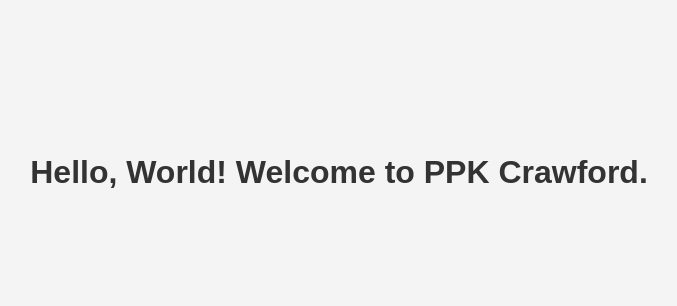
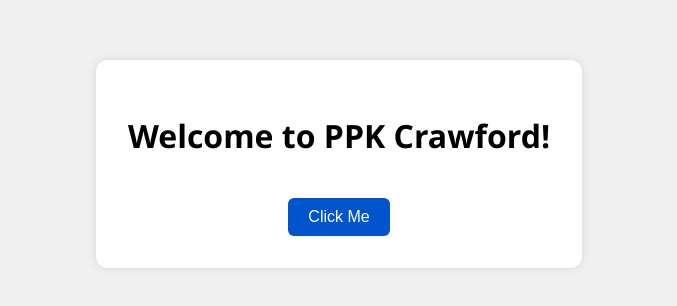
Before and after one commit to phillipcrawford/ppkcrawford-site, a plain HTML site: page index.html in a window 1280 px wide. Shown: the part 236-542 px from the top of the page, without its empty margins (301-978 px from the left). Drawn offline with Linux system fonts and the light colour scheme.

Commit message:
add styles

```diff
--- a/index.html
+++ b/index.html
@@ -2,22 +2,14 @@
 <html lang="en">
 <head>
   <meta charset="UTF-8">
-  <title>Welcome to PPK Crawford</title>
-  <style>
-    body {
-      font-family: Arial, sans-serif;
-      display: flex;
-      height: 100vh;
-      justify-content: center;
-      align-items: center;
-      background-color: #f4f4f4;
-    }
-    h1 {
-      color: #333;
-    }
-  </style>
+  <title>PPK Crawford Interactive</title>
+  <link rel="stylesheet" href="style.css">
 </head>
 <body>
-  <h1>Hello, World! Welcome to PPK Crawford.</h1>
+<div class="container">
+  <h1 id="message">Welcome to PPK Crawford!</h1>
+  <button onclick="changeMessage()">Click Me</button>
+</div>
+<script src="script.js"></script>
 </body>
 </html>
--- /dev/null
+++ b/style.css
@@ -0,0 +1,32 @@
+body {
+  background-color: #f0f0f0;
+  font-family: 'Segoe UI', sans-serif;
+  display: flex;
+  justify-content: center;
+  align-items: center;
+  height: 100vh;
+  margin: 0;
+}
+
+.container {
+  text-align: center;
+  padding: 2rem;
+  background: white;
+  border-radius: 12px;
+  box-shadow: 0 0 10px rgba(0,0,0,0.1);
+}
+
+button {
+  padding: 10px 20px;
+  font-size: 1rem;
+  margin-top: 20px;
+  cursor: pointer;
+  background-color: #0055cc;
+  color: white;
+  border: none;
+  border-radius: 6px;
+}
+
+button:hover {
+  background-color: #003d99;
+}
```
